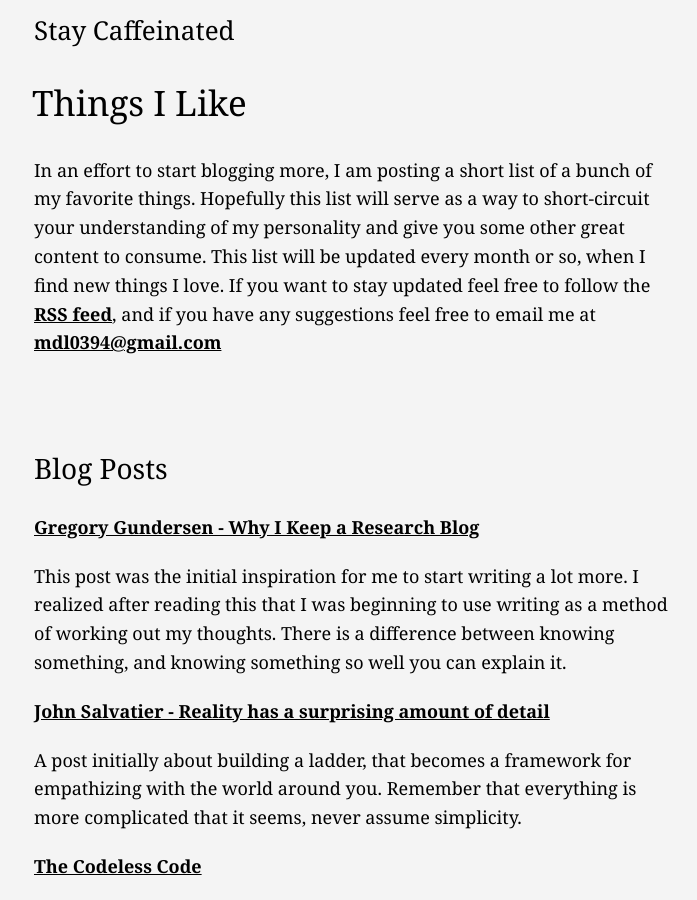
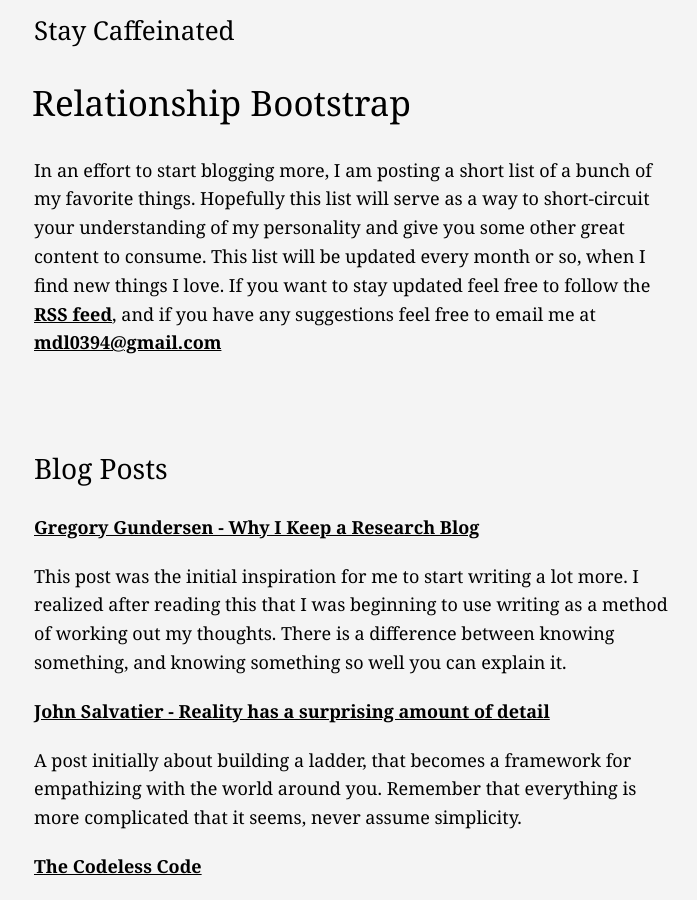
Before and after one commit to frenchie4111/frenchie4111.github.io, a Jekyll site: the page built from _posts/2020-05-24-Things-I-Like.md, in a window 1280 px wide and 900 px high. Shown: the whole window, without its empty margins (286-983 px from the left). Built offline with Jekyll 4.4.1, drawn with Linux system fonts in a browser that asks for light colours; nearby versions of some CDN libraries.

Commit message:
Thing-I-Like rename

```diff
--- a/_posts/2020-05-24-Things-I-Like.md
+++ b/_posts/2020-05-24-Things-I-Like.md
@@ -1,6 +1,6 @@
 ---
-title: Things I Like
-subject: Bootstrapping our reader/writer relationship by front-loading all the things I love and would inevitably tell you about anyway
+title: Relationship Bootstrap
+subject: Front-loading all the things I love and would inevitably tell you about anyway
 tags: Random
 layout: post_plain
 ---
```
